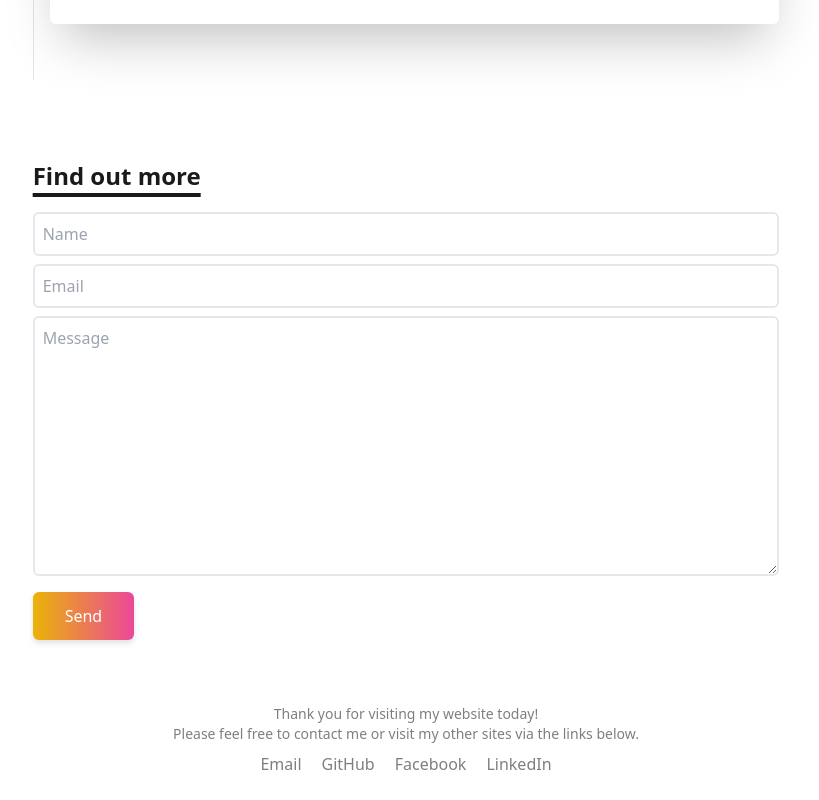
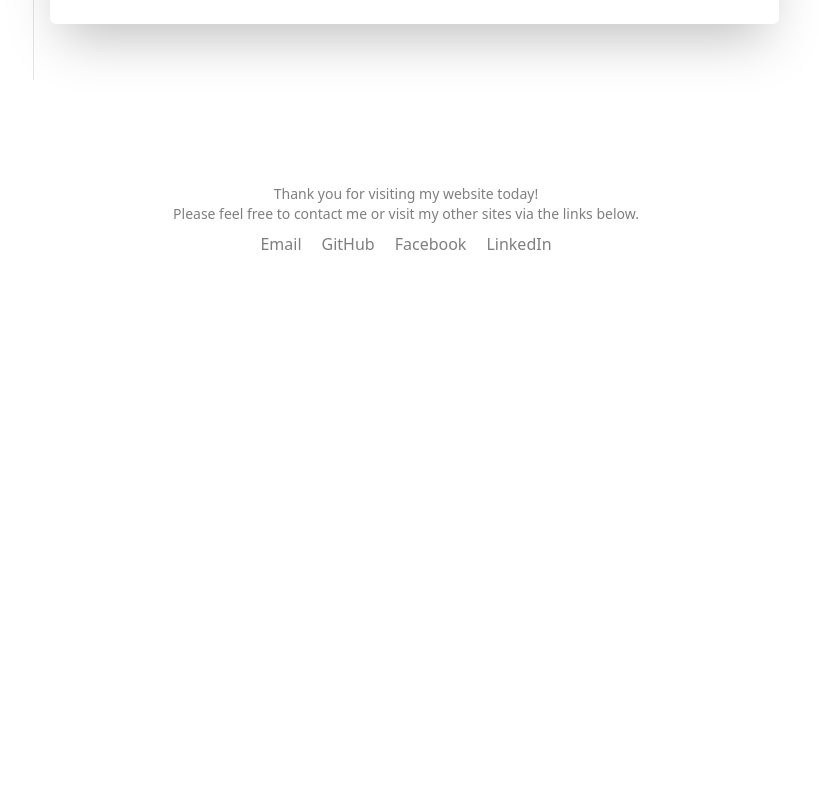
Before and after one commit to derryleng/personal-website, a React (Vite) app: page / in a window 1280 px wide. Shown: the part 3484-4284 px from the top of the page, without its empty margins (234-1053 px from the left). After the commit the page ends 3764 px from the top, so only its background shows below. Built offline with nearby package versions, Linux system fonts and the light colour scheme.

Commit message:
Disable contact component

```diff
--- a/src/App.jsx
+++ b/src/App.jsx
@@ -13,7 +13,7 @@ function App() {
         <Header />
         <Portfolio />
         <Timeline />
-        <Contact />
+        {/* <Contact /> */}
         <Footer />
       </div>
     </>
```
